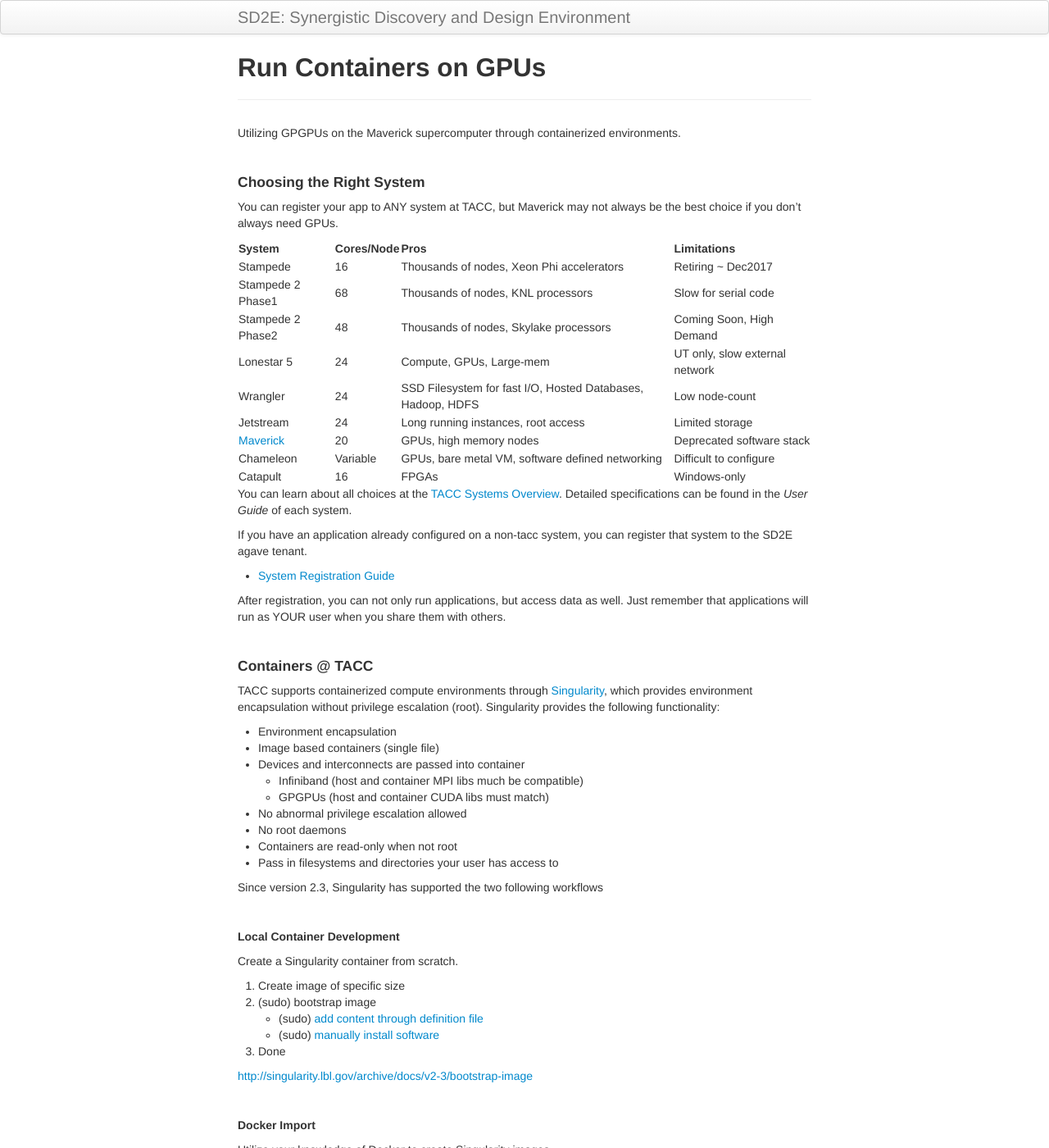
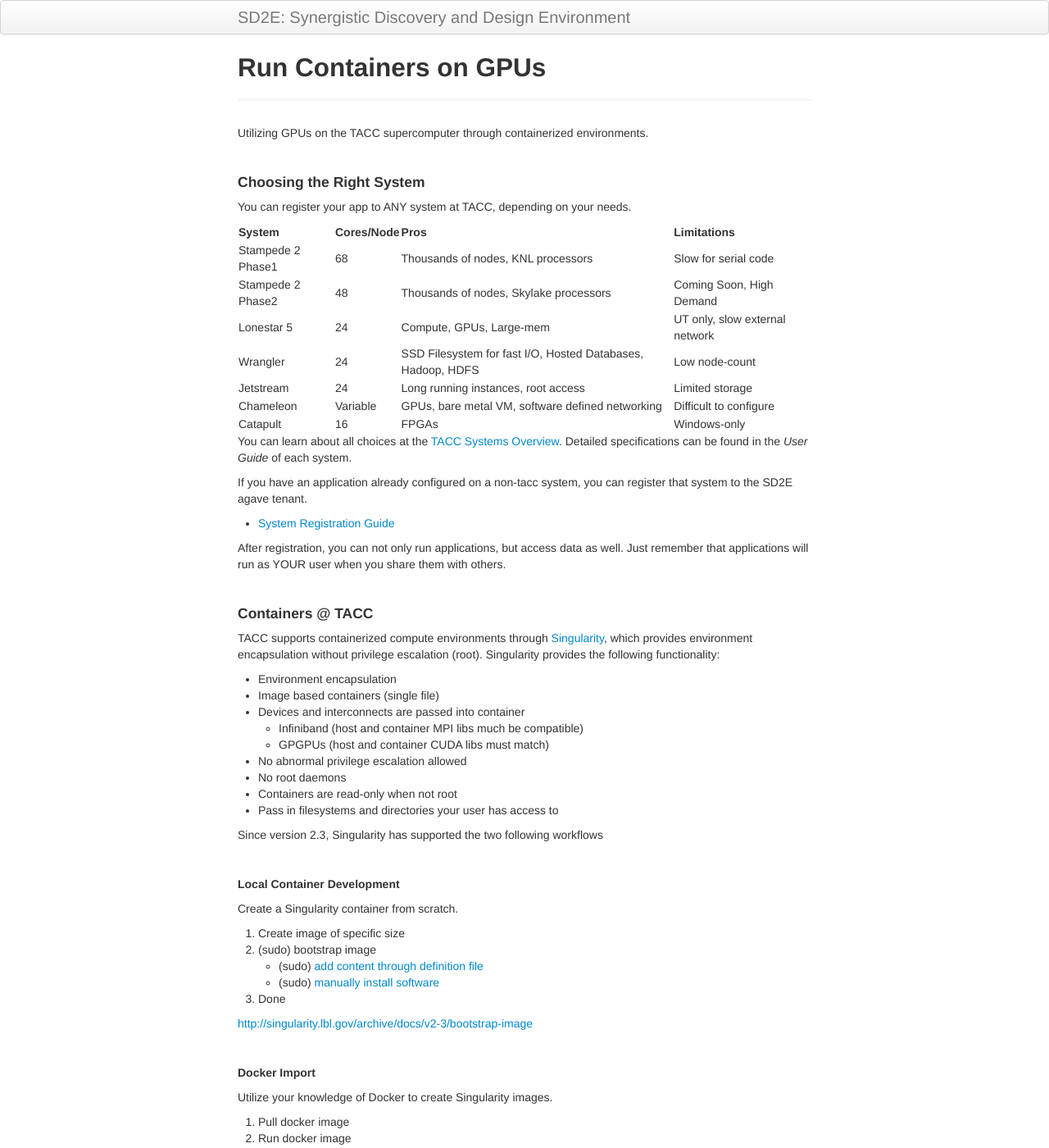
Before and after one commit to SD2E/api-user-guide, a Jekyll site: the page built from docs/05.container_gpu.md, in a window 1280 px wide and 1400 px high. Shown: the whole window at 82% size. Built offline with Jekyll 4.4.1, drawn with Linux system fonts in a browser that asks for light colours; some of the changed text lies outside the part shown.

Commit message:
Update 05.container_gpu.md
Removed maverick specific reference and replaced maverick to maverick2 for GPU

````diff
--- a/docs/05.container_gpu.md
+++ b/docs/05.container_gpu.md
@@ -4,22 +4,20 @@ title: Run Containers on GPUs
 tagline:
 ---
 
-Utilizing GPGPUs on the Maverick supercomputer through containerized environments.
+Utilizing GPUs on the TACC supercomputer through containerized environments.
 
 <br>
 #### Choosing the Right System
 
-You can register your app to ANY system at TACC, but Maverick may not always be the best choice if you don't always need GPUs.
+You can register your app to ANY system at TACC, depending on your needs.
 
 | System     | Cores/Node | Pros                                      | Limitations                                |
 |:-----------|:-----------|:------------------------------------------|:-------------------------------------------|
-| Stampede   | 16         | Thousands of nodes, Xeon Phi accelerators | Retiring ~ Dec2017                         |
 | Stampede 2 Phase1 | 68         | Thousands of nodes, KNL processors | Slow for serial code                       |
 | Stampede 2 Phase2 | 48         | Thousands of nodes, Skylake processors | Coming Soon, High Demand               |
 | Lonestar 5 | 24         | Compute, GPUs, Large-mem | UT only, slow external network                              |
 | Wrangler   | 24         | SSD Filesystem for fast I/O, Hosted Databases, Hadoop, HDFS | Low node-count           |
 | Jetstream  | 24         | Long running instances, root access       | Limited storage                            |
-| [Maverick](https://portal.tacc.utexas.edu/user-guides/maverick)   | 20         | GPUs, high memory nodes                   | Deprecated software stack                 |
 | Chameleon  | Variable   | GPUs, bare metal VM, software defined networking | Difficult to configure              |
 | Catapult   | 16         | FPGAs                                     | Windows-only                               |
 
@@ -73,7 +71,6 @@ Utilize your knowledge of Docker to create Singularity images.
 
 To help with this area of development, TACC has a set of base containers for each system
 
-- Maverick - https://hub.docker.com/r/gzynda/tacc-maverick-cuda8/
 - Stampede2 - https://hub.docker.com/r/gzynda/tacc-stampede2-mpi/
 
 with libraries for the specialize hardware, and a simple base image that will work with Singularity on all TACC system.
@@ -94,7 +91,7 @@ These containers are run without root, so you simply
 <br>
 #### GPU containers
 
-Since Singularity supported docker containers, it has been fairly simple to utilize GPUs for machine learning code like [TensorFlow](https://www.tensorflow.org/). From Maverick, which is TACC's GPU system:
+Since Singularity supported docker containers, it has been fairly simple to utilize GPUs for machine learning code like [TensorFlow](https://www.tensorflow.org/). From TACC's GPU system:
 
 ```
 # Work from a compute node
@@ -141,7 +138,7 @@ singularity exec --nv tacc-maverick-ml-latest.img python $HOME/models/tutorials/
 
 You probably noticed that we check out the models repository into your `$HOME` directory. This is because your `$HOME` and `$WORK` directories are only available inside the container if the root folders `/home` and `/work` exist inside the container. In the case of `tensorflow-latest-gpu.img`, the `/work` directory does _not_ exist, so any files there are inaccessible to the container.
 
-You may be thinking "what about overlayfs??". The Linux kernel on Maverick does not support overlayfs, so it had to be disabled in our singularity install.
+You may be thinking "what about overlayfs??". The Linux kernel on Maverick2 does not support overlayfs, so it had to be disabled in our singularity install.
 
 <br>
 #### Prototyping
````
